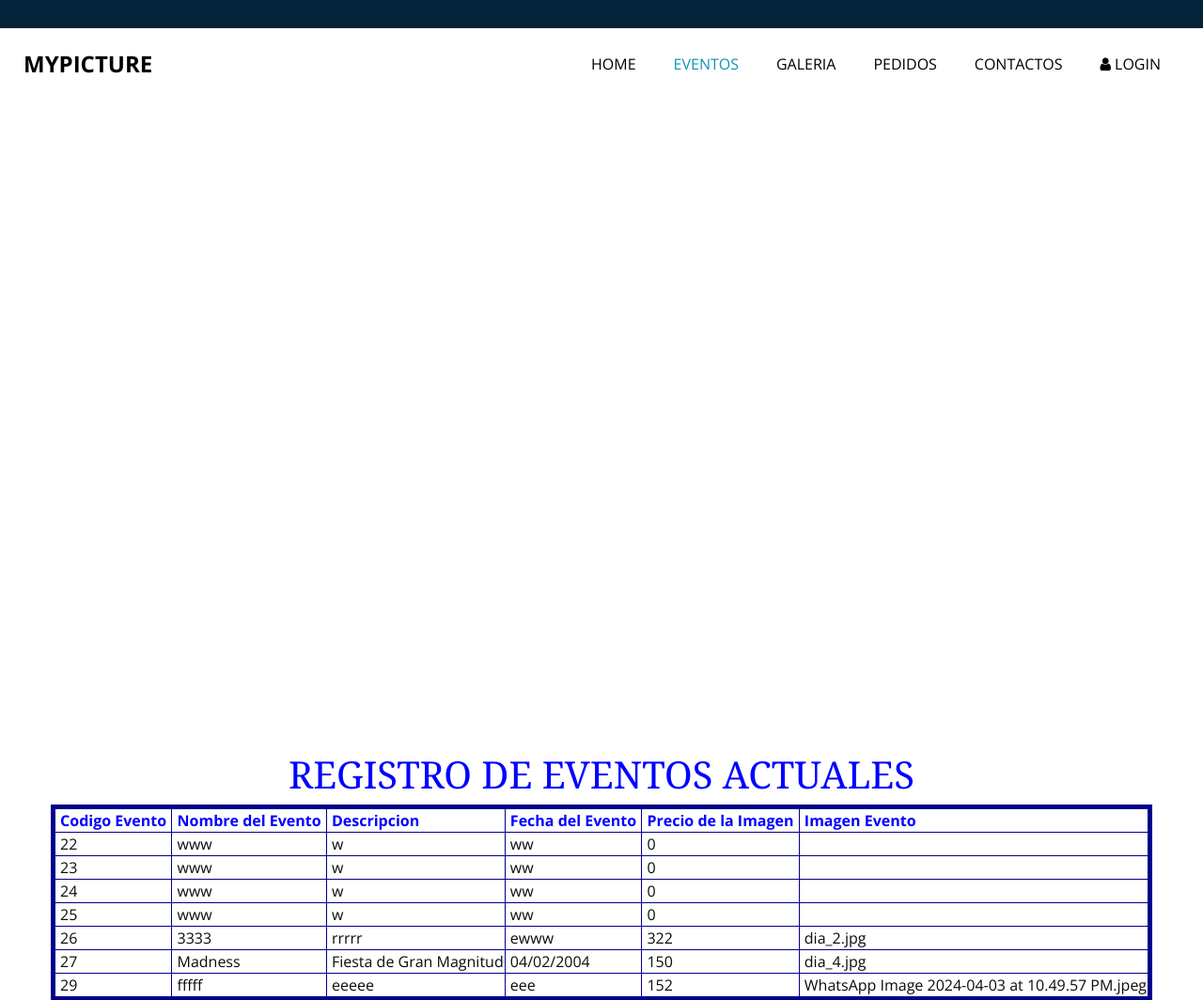
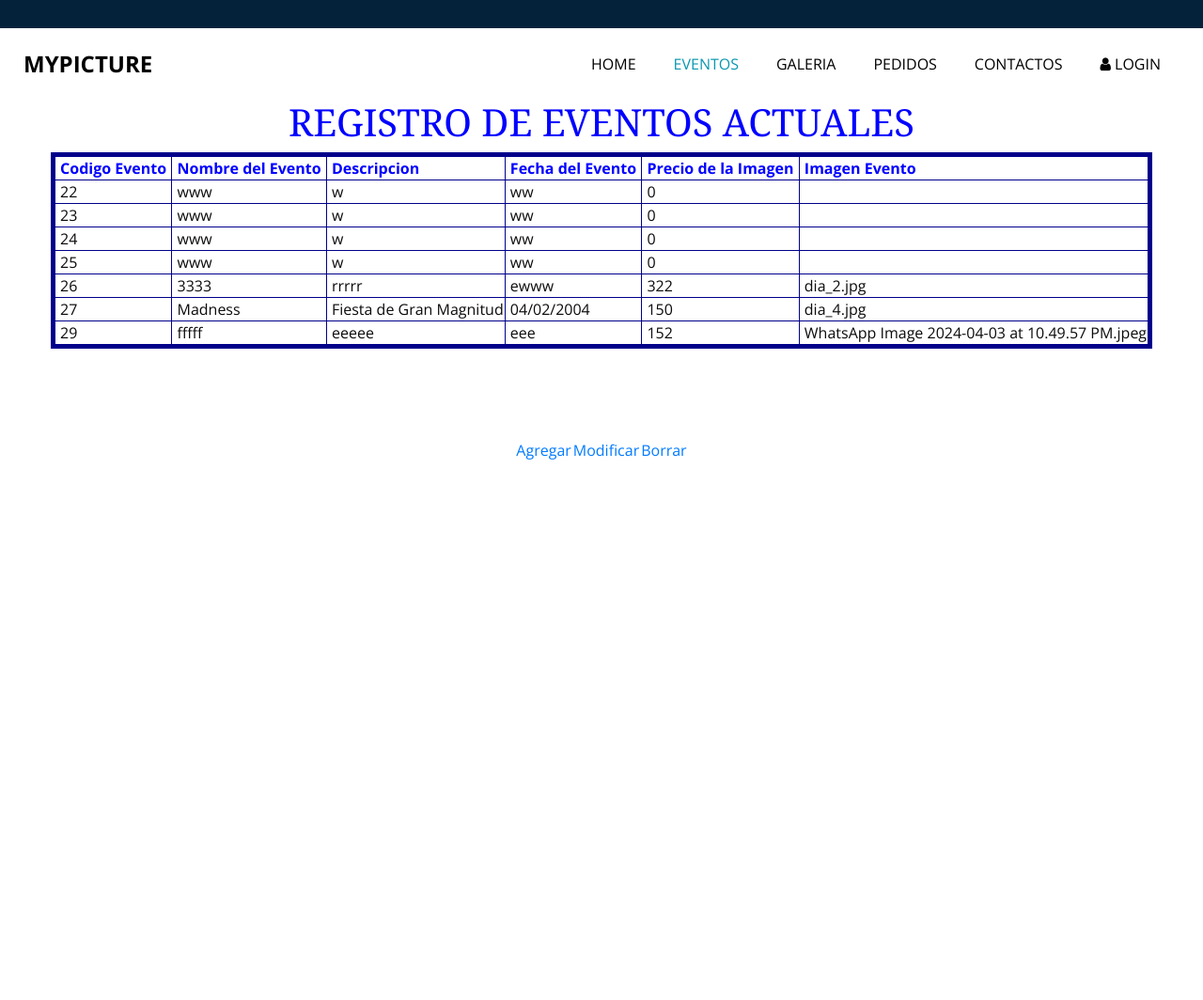
Before and after one commit to SamSanj09/LosRuquitos, a PHP site: page /administrador_evento.php in a window 1280 px wide. Shown: the top 1064 px of the page at 94% size. After the commit the page ends 489 px from the top, so only its background shows below. Run offline with PHP 8.4, Linux system fonts and the light colour scheme; data comes from the database, SQL or seed files in the repository.

Commit message:
Actualizado administrador_evento.php

```diff
--- a/administrador_evento.php
+++ b/administrador_evento.php
@@ -55,7 +55,6 @@ if (!$result) {
   <link href="css/responsive.css" rel="stylesheet" />
 </head>
 <body bgcolor="#ffb6c1">
-<div class="hero_area">
     <!-- header section strats -->
     <header class="header_section">
       <div class="header_top">
@@ -103,7 +102,7 @@ if (!$result) {
             </div>
           </nav>
         </div>
-      </div>
+
     </header>
 
   </div>
```
